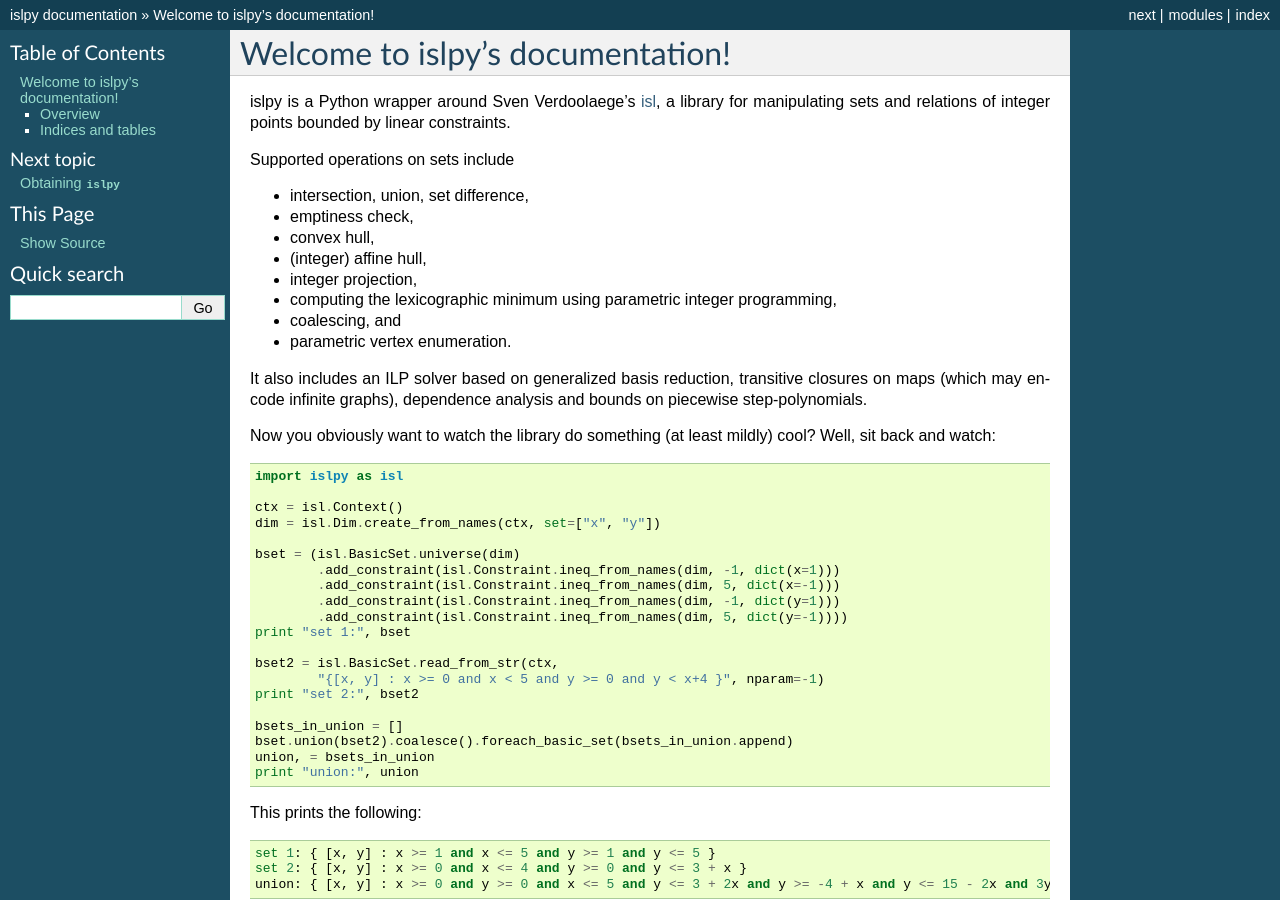
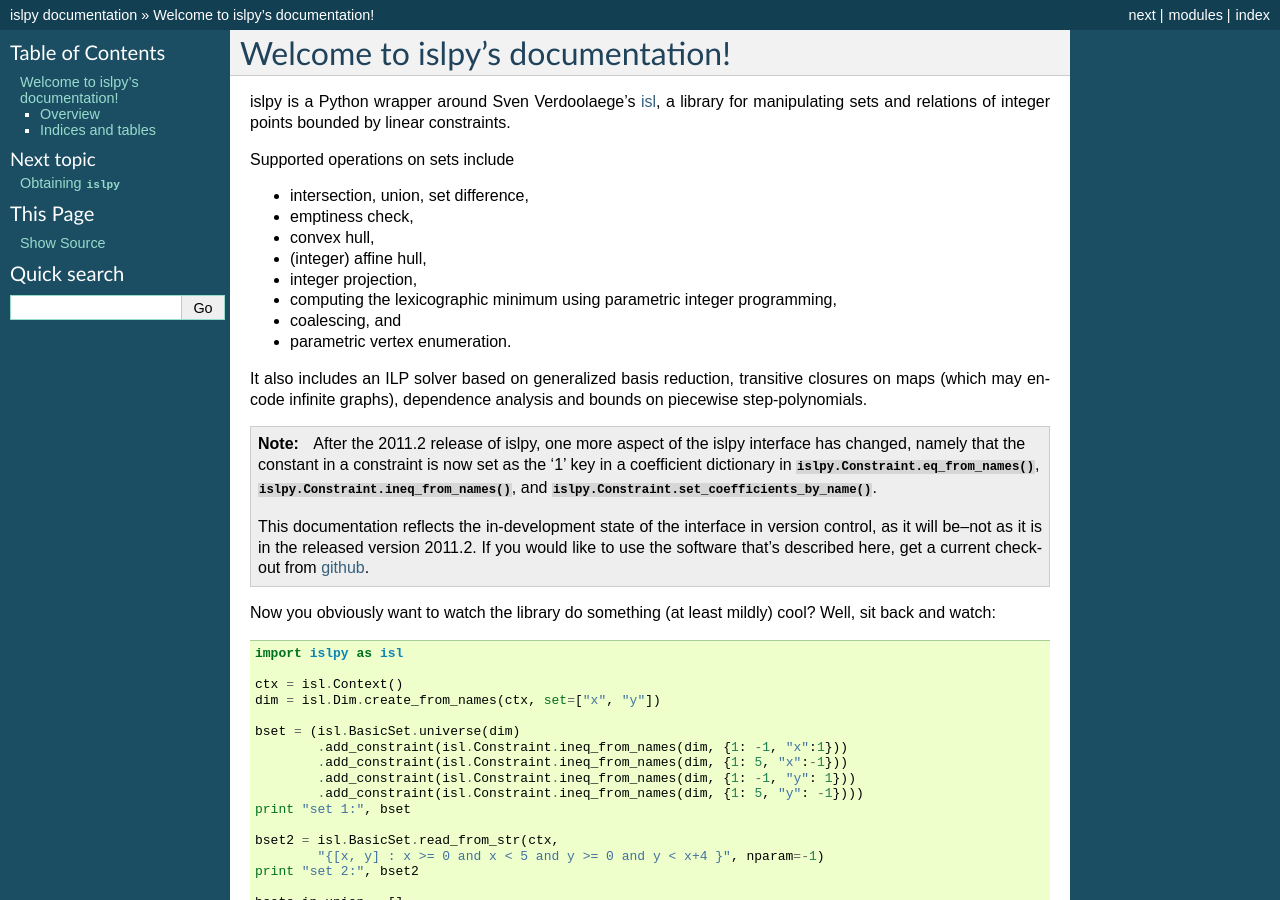
Before and after one commit to inducer/islpy, a Sphinx documentation site: the page built from doc/index.rst, in a window 1280 px wide and 900 px high. Built offline with Sphinx 7.4.7, drawn with Linux system fonts in a browser that asks for light colours; formulas are drawn with MathJax 3.

Commit message:
Switch to upstream isl, tweak docs.

```diff
--- a/doc/index.rst
+++ b/doc/index.rst
@@ -20,6 +20,20 @@
 closures on maps (which may encode infinite graphs), dependence analysis and
 bounds on piecewise step-polynomials.
 
+.. note::
+
+    After the 2011.2 release of islpy, one more aspect of the islpy interface
+    has changed, namely that the constant in a constraint is now set as the '1'
+    key in a coefficient dictionary in
+    :meth:`islpy.Constraint.eq_from_names`,
+    :meth:`islpy.Constraint.ineq_from_names`, and
+    :meth:`islpy.Constraint.set_coefficients_by_name`.
+
+    This documentation reflects the in-development state of the interface in
+    version control, as it will be--not as it is in the released version
+    2011.2. If you would like to use the software that's described here, get a
+    current checkout from `github <http://github.com/inducer/islpy>`_.
+
 Now you obviously want to watch the library do something (at least mildly)
 cool? Well, sit back and watch::
 
@@ -29,10 +43,10 @@
     dim = isl.Dim.create_from_names(ctx, set=["x", "y"])
 
     bset = (isl.BasicSet.universe(dim)
-            .add_constraint(isl.Constraint.ineq_from_names(dim, -1, dict(x=1)))
-            .add_constraint(isl.Constraint.ineq_from_names(dim, 5, dict(x=-1)))
-            .add_constraint(isl.Constraint.ineq_from_names(dim, -1, dict(y=1)))
-            .add_constraint(isl.Constraint.ineq_from_names(dim, 5, dict(y=-1))))
+            .add_constraint(isl.Constraint.ineq_from_names(dim, {1: -1, "x":1}))
+            .add_constraint(isl.Constraint.ineq_from_names(dim, {1: 5, "x":-1}))
+            .add_constraint(isl.Constraint.ineq_from_names(dim, {1: -1, "y": 1}))
+            .add_constraint(isl.Constraint.ineq_from_names(dim, {1: 5, "y": -1})))
     print "set 1:", bset
 
     bset2 = isl.BasicSet.read_from_str(ctx,
--- a/doc/reference.rst
+++ b/doc/reference.rst
@@ -288,6 +288,6 @@
 Convenience
 -----------
 
-.. autofunc:: project_out_except
+.. autofunction:: project_out_except
 
 .. vim: sw=4
--- a/gen_wrap.py
+++ b/gen_wrap.py
@@ -75,8 +75,8 @@
 
 
 CLASSES = [
-        "basic_set_list", "set_list", "aff_list", "band_list",
-        "printer",  "mat", "vec",
+        "basic_set_list", "set_list", "aff_list", "pw_aff_list", "band_list",
+        "printer",  "mat", "vec", "id",
         "aff", "pw_aff",
 
          "div", "dim",  "constraint", "local_space",
--- a/islpy/version.py
+++ b/islpy/version.py
@@ -1,2 +1,2 @@
-VERSION = (2011, 2)
+VERSION = (2011, 3)
 VERSION_TEXT = ".".join(str(i) for i in VERSION)
```
Also changed, not shown: islpy/__init__.py (+8 -5 lines), .gitmodules, 5 other files.
